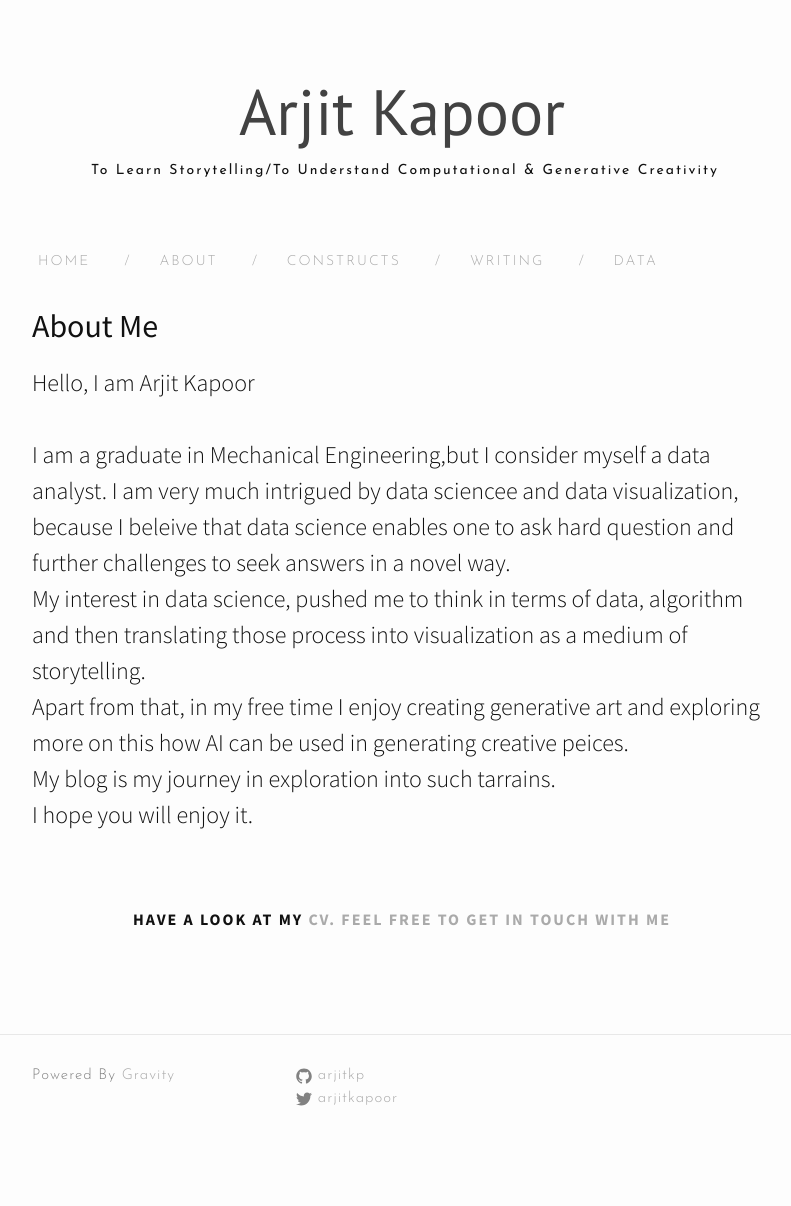
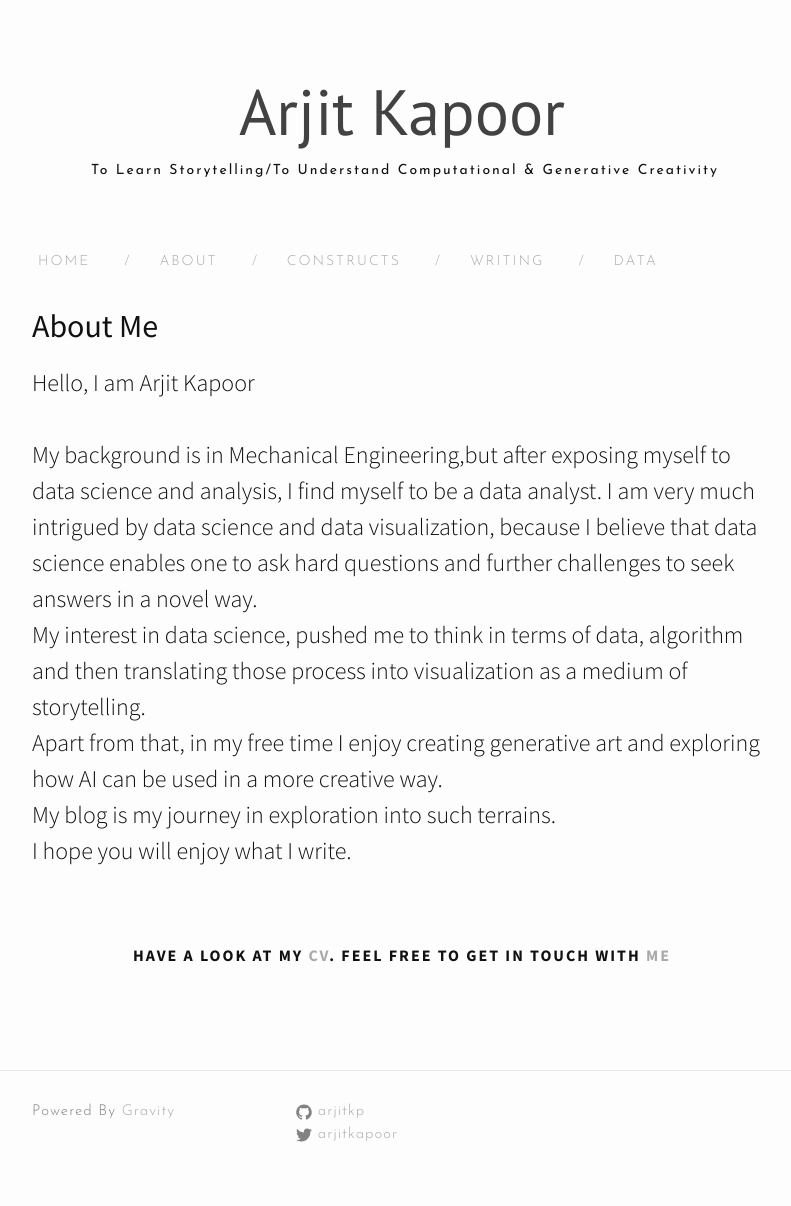
Before and after one commit to manuelvarzen/arjitkp.github.io, a Jekyll site: the page built from a_about.md, in a window 1280 px wide. Shown: the whole page, without its empty margins (238-1029 px from the left). Built offline with Jekyll 4.4.1, drawn with Linux system fonts in a browser that asks for light colours; nearby versions of some CDN libraries; before the commit the page ends 1170 px from its top, so only the background shows below that.

Commit message:
change bio

```diff
--- a/a_about.md
+++ b/a_about.md
@@ -5,6 +5,6 @@ permalink: /about/
 ---
 
 <h2>About Me</h2>
-<p>Hello, I am Arjit Kapoor<br><br>I am a graduate in Mechanical Engineering,but I consider myself a data analyst. I am very much intrigued by data sciencee and data visualization, because I beleive that data science enables one to ask hard question and further challenges to seek answers in a novel way.<br>My interest in data science, pushed me to think in terms of data, algorithm and then translating those process into visualization as a medium of storytelling.<br> Apart from that, in my free time I enjoy creating generative art and exploring more on this how AI can be used in generating creative peices. <br> My blog is my journey in exploration into such tarrains.<br> I hope you will enjoy it.</p>
+<p>Hello, I am Arjit Kapoor<br><br>My background is in Mechanical Engineering,but after exposing myself to data science and analysis, I find myself to be a data analyst. I am very much intrigued by data science and data visualization, because I believe that data science enables one to ask hard questions and further challenges to seek answers in a novel way.<br>My interest in data science, pushed me to think in terms of data, algorithm and then translating those process into visualization as a medium of storytelling.<br> Apart from that, in my free time I enjoy creating generative art and exploring how AI can be used in a more creative way. <br> My blog is my journey in exploration into such terrains.<br> I hope you will enjoy what I write.</p>
 <br>
-<center><p ><strong><span class="manual">Have a look at my <a href="https://drive.google.com/file/d/0B-uTeVTFDdmaU09JRDRXcm1JS0U/view?usp=sharing">CV. Feel free to get in touch with <a href="mailto:arjitkapoor93@outlook.com">me</a>
+<center><p ><strong><span class="manual">Have a look at my <a href="https://drive.google.com/file/d/0B-uTeVTFDdmaU09JRDRXcm1JS0U/view?usp=sharing">CV</a>. Feel free to get in touch with <a href="mailto:arjitkapoor93@outlook.com">me</a>
```
